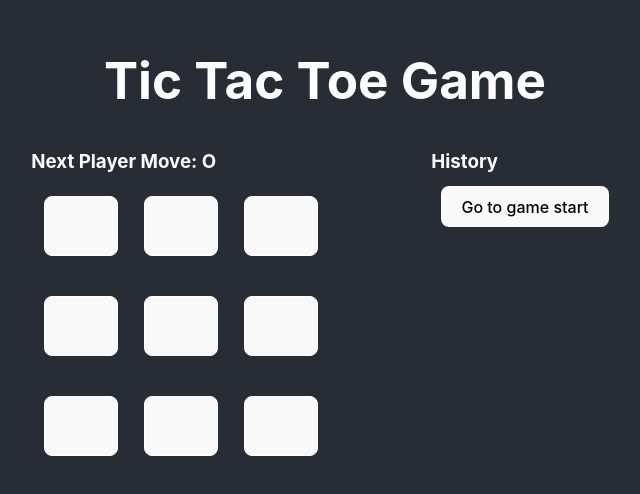
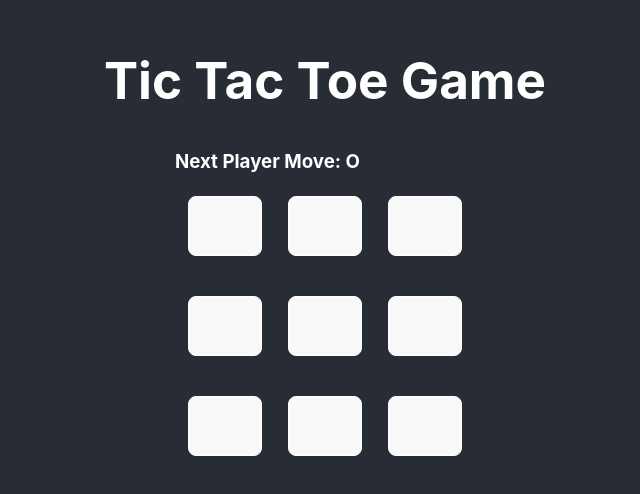
Before and after one commit to robiulhr/Tic-Tac-Toe, a React (Vite) app: page / in a window 1280 px wide. Shown: the part 116-610 px from the top of the page, without its empty margins (315-955 px from the left). Built offline with nearby package versions, Linux system fonts and the light colour scheme.

Commit message:
finishing all functionality from react documentation

```diff
--- a/src/App.css
+++ b/src/App.css
@@ -12,10 +12,16 @@ body{
   background-color:#282c34;
   color:white;
 }
+.game_wrapper{
+  display: flex;
+  flex-direction: column;
+  align-items: center;
+  justify-content: center;
+}
 .game_title{
   text-align: center;
 }
-.gameContents{
+.gameContents_upper{
   display: flex;
   align-items: start;
   justify-content: center;
--- a/src/components/Board.jsx
+++ b/src/components/Board.jsx
@@ -1,15 +1,12 @@
-import { useState, useEffect } from "react";
+import { useState } from "react";
 import Square from "./Square";
 
 function Board({
   nextMove,
   makeMove,
   squares,
+  winner
 }) {
-  const [winner, setWinner] = useState();
-  const winnerHandler = (winner) => {
-    setWinner(winner);
-  };
   const winnerTitle = winner && winner !== "Draw" && `Winner : ${winner}`;
   const drawTitle = winner === "Draw" && `Result: Draw`;
   const nextMoveTitle = `Next Player Move: ${nextMove ? "X" : "O"}`;
@@ -35,8 +32,6 @@ function Board({
                   squares={squares}
                   makeMove={makeMove}
                   squareCount={squareIndex}
-                  winner={winner}
-                  winnerHandler={winnerHandler}
                 />
               );
               squareIndex++;
--- a/src/components/Game.jsx
+++ b/src/components/Game.jsx
@@ -1,16 +1,21 @@
 import { useEffect, useState } from "react";
 import Board from "./Board";
 import History from "./History";
+import checkWinner from "../Utils/Utils";
+import PlayAgain from "./PlayAgain";
 
 function Game() {
   const [nextMove, setNextMove] = useState(0);
   const [squares, setSquares] = useState(new Array(9).fill(null));
   const [history, setHistory] = useState([]);
   const [timeTravelState, settimeTravelState] = useState(null);
+  const [winner, setWinner] = useState();
 
   const makeMove = function (squareCount) {
+    if (!squares[squareCount] && !winner) {
       // set next move
-    setNextMove(nextMove === 0 ? 1 : 0);
+      const changedMove = nextMove === 0 ? 1 : 0;
+      setNextMove(changedMove);
       // set square
       const changedElement = nextMove === 0 ? "O" : "X";
       const changedArr = [
@@ -22,25 +27,70 @@ function Game() {
       // reset timetravel state
       settimeTravelState(null);
       // set the history
+      const historyObj = {
+        square: changedArr,
+        nextMove: changedMove,
+      };
       timeTravelState !== null && typeof timeTravelState == "number"
-      ? setHistory([...history.slice(0, timeTravelState + 1), changedArr])
-      : setHistory([...history, changedArr]);
+        ? setHistory([...history.slice(0, timeTravelState + 1), historyObj])
+        : setHistory([...history, historyObj]);
+    }
   };
 
   const timeTravelHandler = (moveCount) => {
-    moveCount < 0
-      ? setSquares(new Array(9).fill(null))
-      : setSquares(history[moveCount]);
+    if (moveCount < 0) {
+      setSquares(new Array(9).fill(null));
+      setNextMove(0);
+    } else {
+      setSquares(history[moveCount].square);
+      setNextMove(history[moveCount].nextMove);
+    }
     settimeTravelState(moveCount);
   };
+  const playAgainHandler = function () {
+    setNextMove(0);
+    setSquares(new Array(9).fill(null));
+    setHistory([]);
+    settimeTravelState(null);
+    setWinner();
+  };
+
+  useEffect(() => {
+    // check if any winner found
+    const gotWinner = checkWinner(squares);
+    if (gotWinner) setWinner(!nextMove == 0 ? "O" : "X");
+    else {
+      // no winner found
+      let isLastMove = true;
+      for (let i = 0; i < squares.length; i++) {
+        // if this is not the last move
+        if (!squares[i]) {
+          isLastMove = false;
+          break;
+        }
+      }
+      // check if the move is the last move but no winner found that means the result is draw
+      isLastMove && setWinner("Draw");
+    }
+  });
 
   return (
-    <div>
+    <div className="game_wrapper">
+      <div className="title">
         <h1 className="game_title">Tic Tac Toe Game </h1>
-      <div className="gameContents">
-        <Board nextMove={nextMove} makeMove={makeMove} squares={squares} />
-        <History timeTravelHandler={timeTravelHandler} history={history} />
       </div>
+      <div className="gameContents_upper">
+        <Board
+          nextMove={nextMove}
+          makeMove={makeMove}
+          squares={squares}
+          winner={winner}
+        />
+        {
+          history.length > 0 && <History timeTravelHandler={timeTravelHandler} history={history} />
+        }
+      </div>
+      <div className="gameContents_bottom">{winner && <PlayAgain playAgainHandler={playAgainHandler} />}</div>
     </div>
   );
 }
--- a/src/components/GoToMove.jsx
+++ b/src/components/GoToMove.jsx
@@ -1,5 +1,3 @@
-import { useEffect } from "react";
-
 function GoToMove({
     moveCount,
     timeTravelHandler,
--- /dev/null
+++ b/src/components/PlayAgain.jsx
@@ -0,0 +1,9 @@
+function PlayAgain({playAgainHandler}) {
+    return (
+        <div>
+            <button onClick={playAgainHandler}>Play again</button>
+        </div>
+    )
+}
+
+export default PlayAgain
--- a/src/components/Square.jsx
+++ b/src/components/Square.jsx
@@ -1,37 +1,7 @@
-import { useEffect } from "react";
-import checkWinner from "../Utils/Utils";
-
-function Square({
-  squares,
-  squareCount,
-  makeMove,
-  winner,
-  winnerHandler,
-}) {
-  const squareClickHandler = () => {
-    if (!squares[squareCount] && !winner) {
-      makeMove(squareCount)
-      // check if any winner found
-      const gotWinner = checkWinner(squares);
-      if (gotWinner) winnerHandler(squares[squareCount]);
-      else {
-        // no winner found
-        let isLastMove = true;
-        for (let i = 0; i < squares.length; i++) {
-          // if this is not the last move
-          if (!squares[i]) {
-            isLastMove = false;
-            break;
-          }
-        }
-        // check if the move is the last move but no winner found that means the result is draw
-        isLastMove && winnerHandler("Draw");
-      }
-    }
-  };
+function Square({ squares, squareCount, makeMove }) {
   return (
     <div className="square">
-      <button onClick={squareClickHandler}>{squares[squareCount]}</button>
+      <button onClick={()=>{ makeMove(squareCount)}}>{squares[squareCount]}</button>
     </div>
   );
 }
```
Lines whose indentation alone changed are shown as unchanged.
